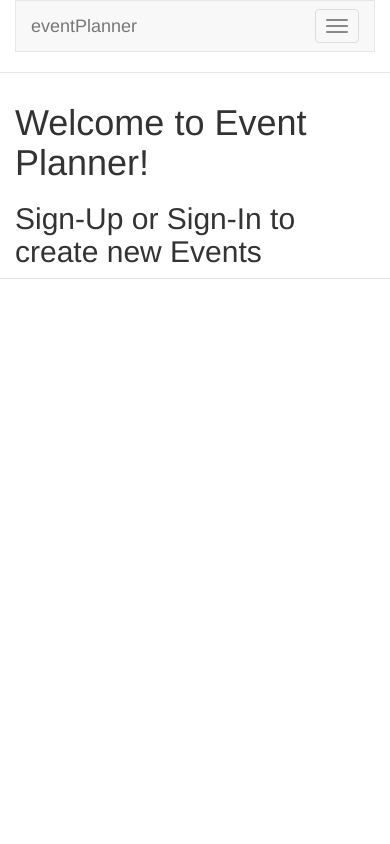
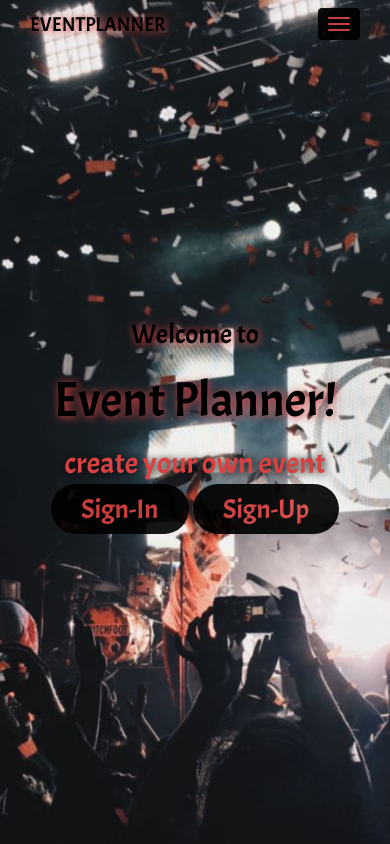
Before and after one commit to xwxnumber1xwx/ANGULAR.JS_Meet-Up-Event-Planner, a website: page app/index.html in a window 390 px wide. Drawn offline with nearby package versions, Linux system fonts and the light colour scheme; some packages are replaced by stand-ins of ours; files that its build step writes are made by us from their sources.

Commit message:
style: added style for the mobile's home page

```diff
--- a/app/index.html
+++ b/app/index.html
@@ -10,6 +10,7 @@
   <!-- build:css(.) styles/vendor.css -->
   <!-- bower:css -->
   <link rel="stylesheet" href="bower_components/bootstrap/dist/css/bootstrap.css" />
+  <link href="https://fonts.googleapis.com/css?family=Acme" rel="stylesheet">
   <!-- endbower -->
   <!-- endbuild -->
   <!-- build:css(.tmp) styles/main.css -->
@@ -17,7 +18,7 @@
   <!-- endbuild -->
 </head>
 
-<body ng-app="eventPlannerApp">
+<body ng-app="eventPlannerApp" class="bg">
   <!--[if lte IE 8]>
       <p class="browsehappy">You are using an <strong>outdated</strong> browser. Please <a href="http://browsehappy.com/">upgrade your browser</a> to improve your experience.</p>
     <![endif]-->
--- a/app/styles/main.css
+++ b/app/styles/main.css
@@ -7,6 +7,90 @@
 
 body {
   padding: 0;
+  font-family: 'Acme', sans-serif;
+  font-size: 27px;
+}
+
+.navbar.navbar-default {
+  background: none;
+  border: none;
+}
+
+.header {
+  border: none!important;
+}
+
+.footer {
+  border: none!important;
+}
+
+.main-title {
+  color: black;
+  text-shadow: 1px 1px 8px #DB4141;
+  text-align: center;
+   position: absolute;
+  top: 50vh;
+  left: 50vw;
+  transform: translate(-50%, -50%);
+  width: 100%;
+}
+
+.invert-color {
+  color: #DB4141;
+  text-shadow: 1px 1px 8px black;
+}
+
+.text-container {
+  opacity: 0.91;
+}
+
+.big-font {
+  font-size: 49px;
+}
+
+.navbar-default .navbar-brand {
+  color: black;
+  text-transform: uppercase;
+  text-shadow: 1px 1px 10px #DB4141;
+  font-size: 20px;
+}
+
+.buttons-main {
+  color: inherit;
+  background: black;
+  padding: 8px 30px;
+  border-radius: 25px;
+}
+
+.navbar-toggle, .navbar-default .navbar-toggle:hover, .navbar-default .navbar-toggle:focus {
+  opacity: 0.91;
+  border: none!important;
+  background: black;
+}
+
+.icon-bar {
+  background-color: #DB4141!important;
+}
+
+.navbar-default .navbar-collapse, .navbar-default .navbar-form {
+  border: none;
+}
+
+.navbar-default .navbar-nav > li > a {
+  opacity: 0.91;
+  color: #DB4141;
+  text-align: center;
+  background: black;
+  margin: 4px 0px;
+  border-radius: 25px;
+}
+
+.bg{
+  height: 100vh;
+  background-image: url('/images/seth-reese-599260-unsplash-small.jpg');
+  background-size: cover;
+  background-repeat:no-repeat;
+  background-position:center;
 }
 
 /* Everything but the jumbotron gets side spacing for mobile first views */
--- a/app/views/main.html
+++ b/app/views/main.html
@@ -1,2 +1,9 @@
-<h1>Welcome to Event Planner!</h1>
-<h2>Sign-Up or Sign-In to create new Events</h2>
+<section class='main-title'>
+    <p>Welcome to</p>
+    <h1 class="big-font">Event Planner!</h1>
+    <h2 class="invert-color">create your own event</h2>
+    <div class="invert-color">
+        <a class="buttons-main text-container" ui-sref="login" id="signin-title">Sign-In</a>
+        <a class="buttons-main text-container" ui-sref="registration" id="signup-title">Sign-Up</a>
+    </div>
+</section>
```
Also changed, not shown: app/images/seth-reese-599260-unsplash-mobile.jpg (added), app/images/seth-reese-599260-unsplash-small.jpg (added), 4 other files.
